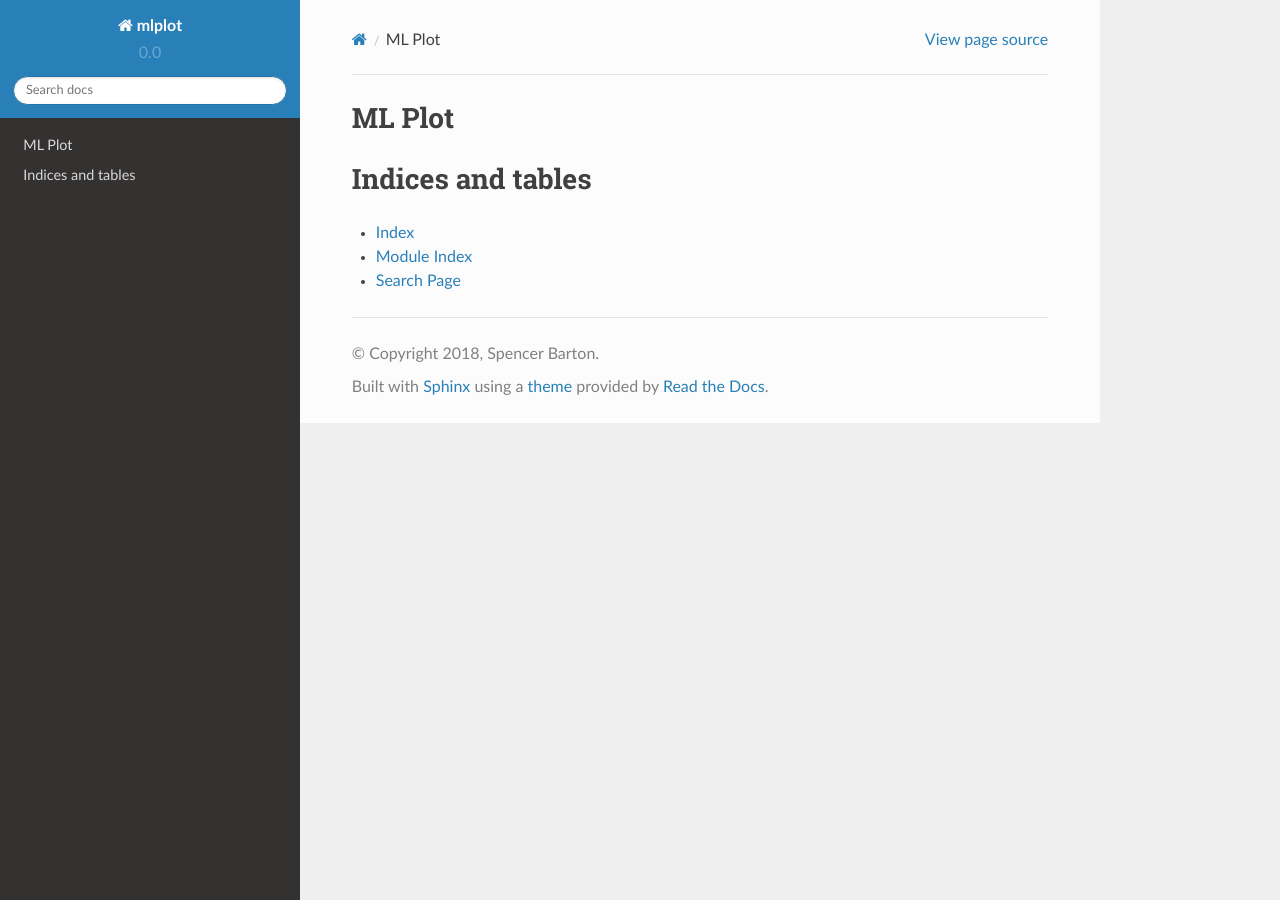
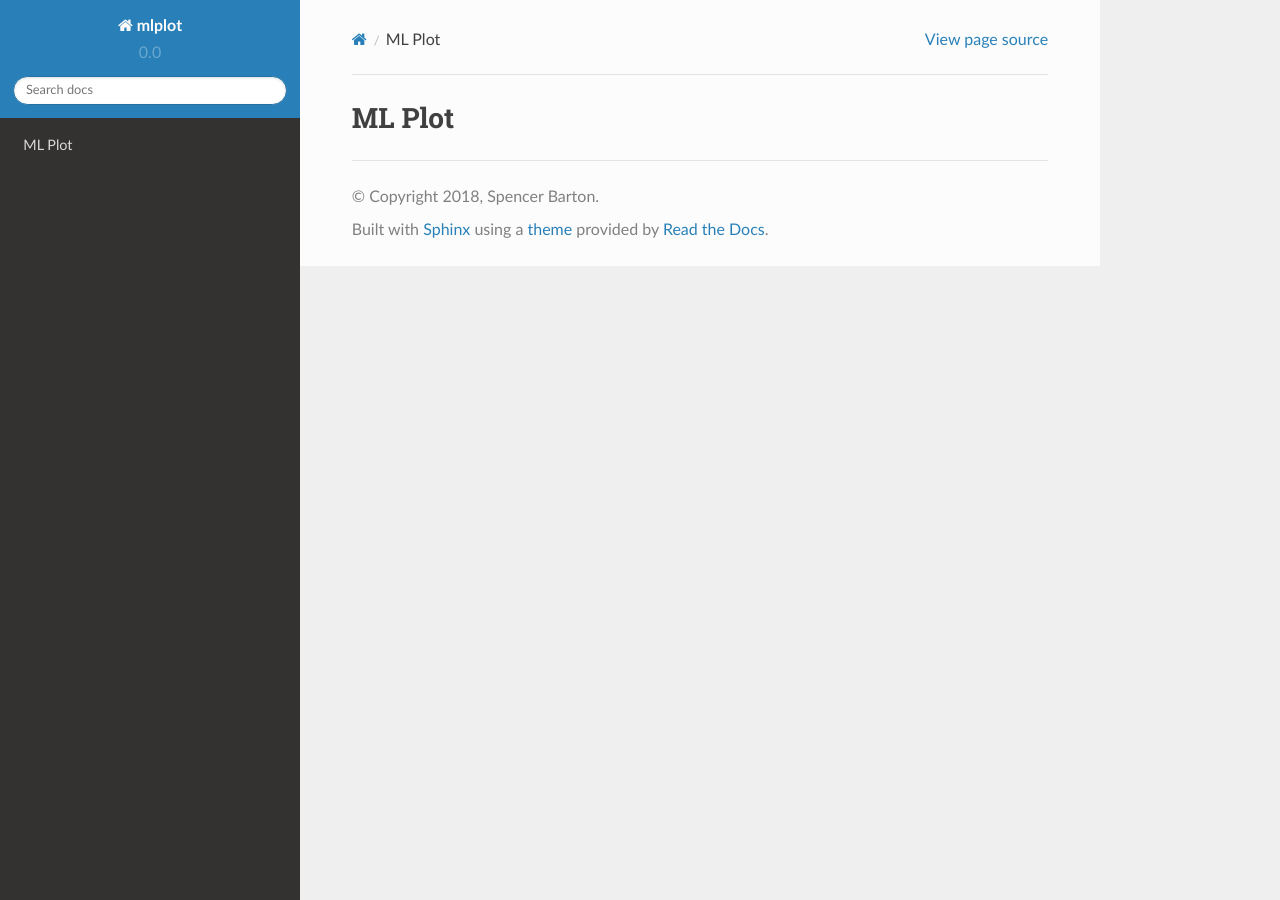
Before and after one commit to sbarton272/mlplot, a Sphinx documentation site: the page built from docs/index.rst, in a window 1280 px wide. Built offline with Sphinx 7.4.7 and the Read the Docs theme 2.0.0, drawn with Linux system fonts in a browser that asks for light colours.

Commit message:
Remove extra stuff on the main page

```diff
--- a/docs/index.rst
+++ b/docs/index.rst
@@ -9,11 +9,3 @@ ML Plot
 .. toctree::
    :maxdepth: 2
    :caption: Contents:
-   mlplot
-
-Indices and tables
-==================
-
-* :ref:`genindex`
-* :ref:`modindex`
-* :ref:`search`
```
Also changed, not shown: 1 other file.
